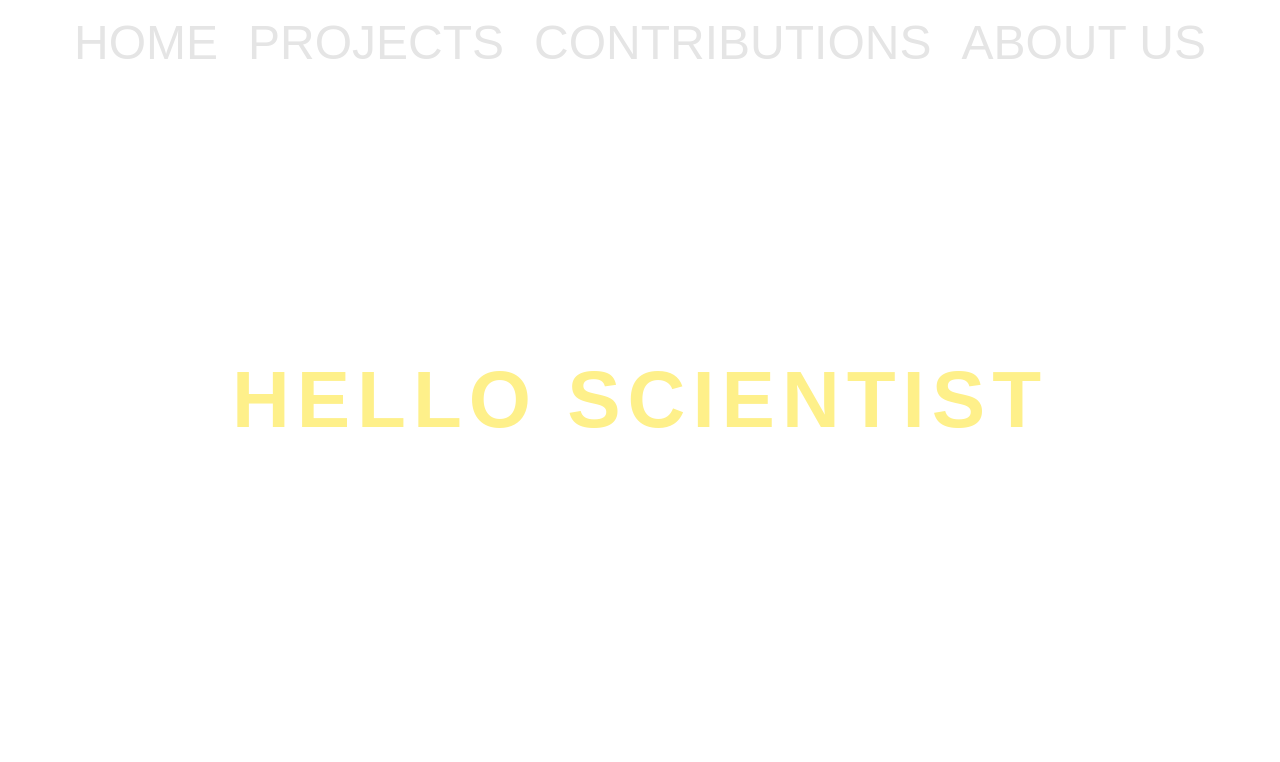
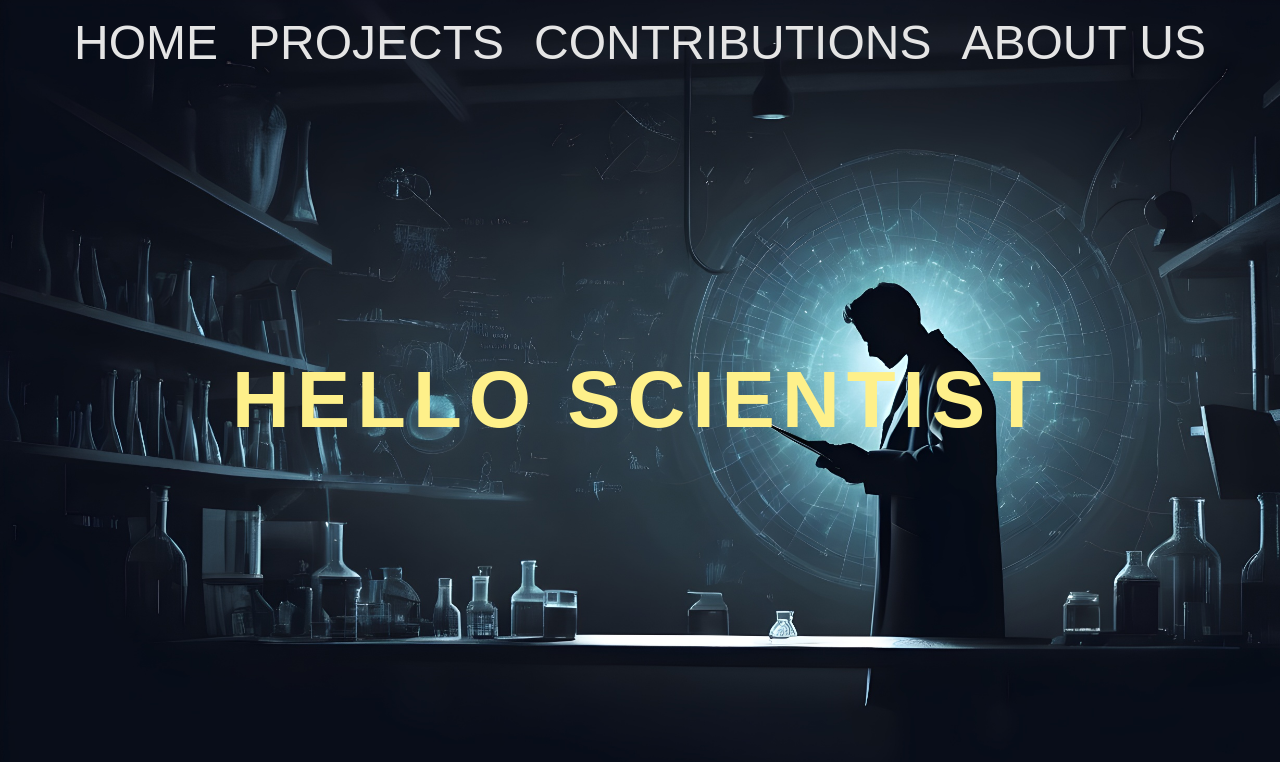
Before and after one commit to manoharvvs/Parisodhan, a plain HTML site: page index.html in a window 1280 px wide. Drawn offline with Linux system fonts and the light colour scheme; the site is published under a folder, as on GitHub Pages, so addresses that start at the root find nothing; a web font is replaced by a local one.

Commit message:
Update styles.css

```diff
--- a/styles.css
+++ b/styles.css
@@ -9,7 +9,7 @@ body {
     display: flex;
     justify-content: center;
     align-items: center;
-    background-image: url("/resrc-files/Scientistpic2.png");
+    background-image: url("resrc-files/Scientistpic2.png");
     background-size: cover;
     flex-direction: column;
 }
```
